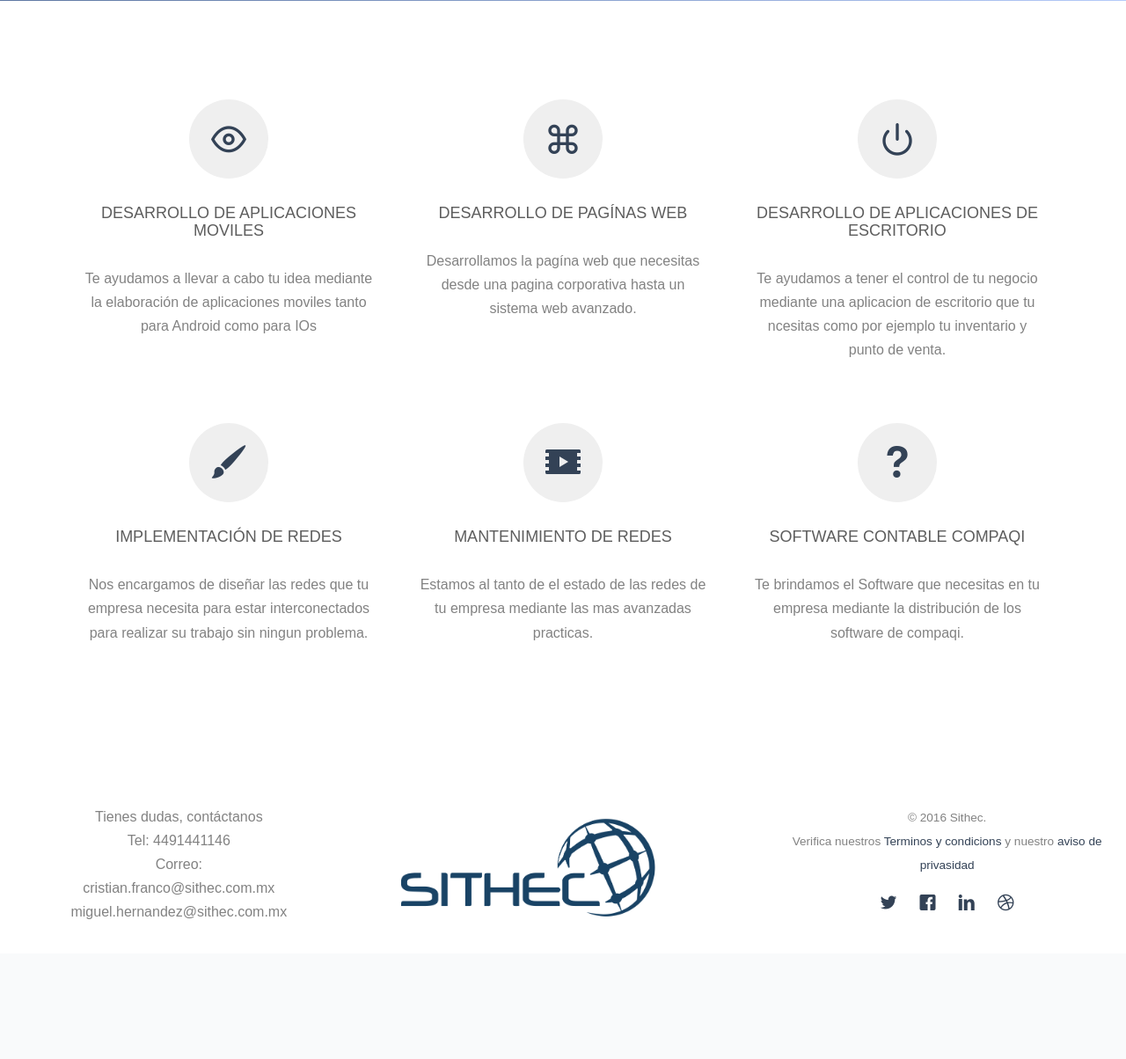
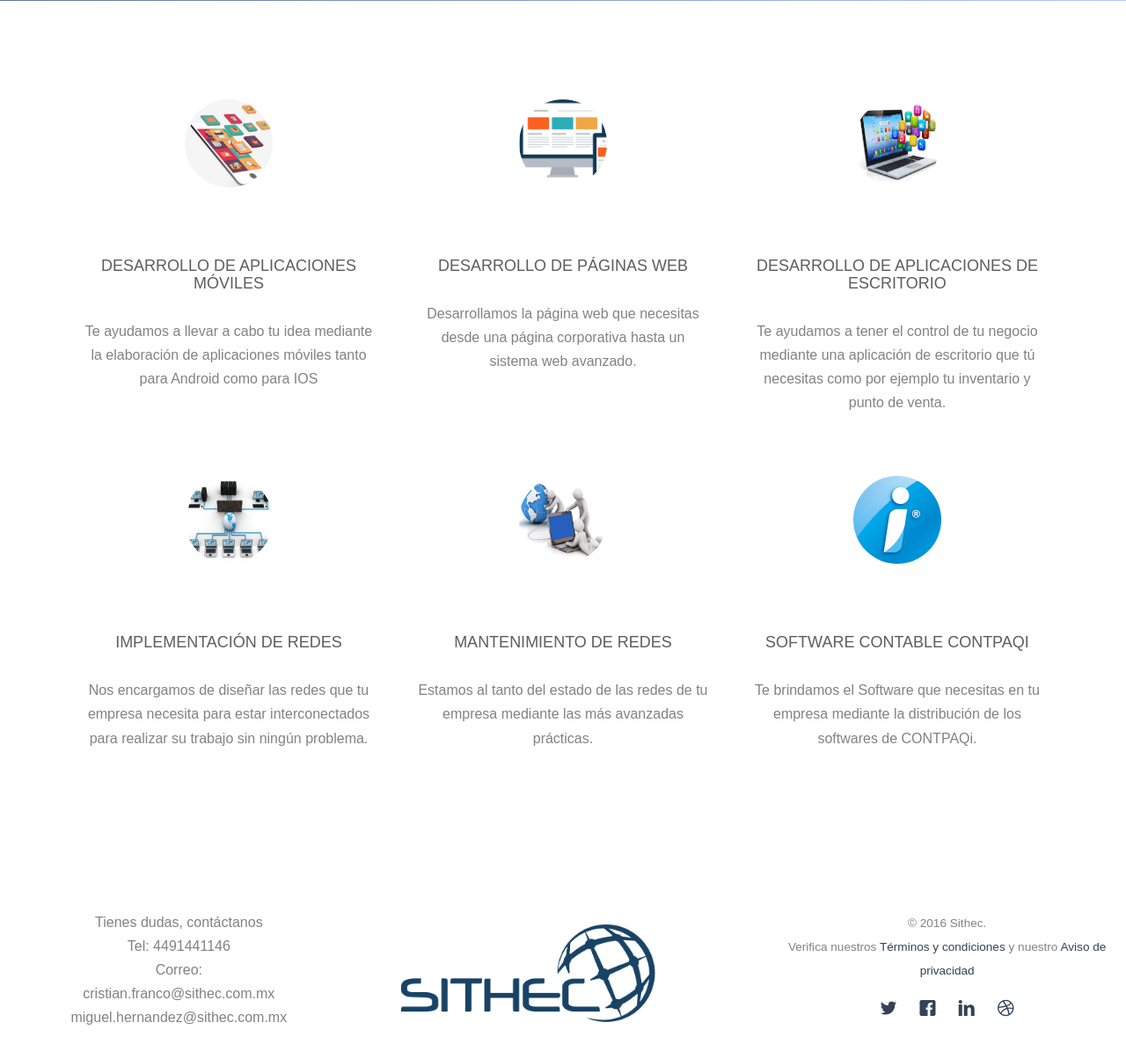
Before and after one commit to CristianFranco/sisava, a PHP site: page /services.php in a window 1280 px wide. Shown: the part 599-1803 px from the top of the page at 88% size. Before the commit the page ends 1644 px from the top, so only its background shows below. Run offline with PHP 8.4, Linux system fonts and the light colour scheme; some web fonts are replaced.

Commit message:
Parte corporativa terminada

```diff
--- a/css/style.css
+++ b/css/style.css
@@ -382,6 +382,7 @@ h1, h2, h3, h4, h5, h6, figure {
 }
 .fh5co-staff img {
   width: 100px;
+  height: 100px;
   margin-bottom: 20px;
   -webkit-border-radius: 50%;
   -moz-border-radius: 50%;
--- a/footer.php
+++ b/footer.php
@@ -123,7 +123,7 @@
                     <div class="col-md-4 text-center">
                         <p>
                             <small class="block">&copy; 2016 Sithec.</small> <br>
-                            <small class="block">Verifica nuestros <a href="#">Terminos y condicions</a> y nuestro <a href="#">aviso de privasidad</a></small>
+                            <small class="block">Verifica nuestros <a href="#">Términos y condiciones </a> y nuestro <a href="#">Aviso de privacidad</a></small>
                         </p>
                         <p>
                             <ul class="fh5co-social-icons">
--- a/services.php
+++ b/services.php
@@ -71,58 +71,76 @@
 		<div class="container">
 			<div class="col-md-4 col-sm-4">
 				<div class="feature-center">
-					<span class="icon">
-						<i class="icon-eye"></i>
+					<span class="icon" style="background-color:#ffffff">
+					<div class="fh5co-staff">
+						<img src="images/app.jpg" alt="Free HTML5 Templates by FreeHTML5.co">
+
+					</div>
 					</span>
 
-					<h3>Desarrollo de aplicaciones moviles</h3>
-					<p>Te ayudamos a llevar a cabo tu idea mediante la elaboración de aplicaciones moviles tanto para Android como para IOs</p>
+					<h3>Desarrollo de aplicaciones móviles</h3>
+					<p>Te ayudamos a llevar a cabo tu idea mediante la elaboración de aplicaciones móviles tanto para Android como para IOS</p>
 				</div>
 			</div>
 			<div class="col-md-4 col-sm-4">
 				<div class="feature-center">
-					<span class="icon">
-						<i class="icon-command"></i>
+					<span class="icon" style="background-color:#ffffff">
+					<div class="fh5co-staff">
+						<img src="images/web.png" alt="Free HTML5 Templates by FreeHTML5.co">
+
+					</div>
 					</span>
-					<h3>Desarrollo de pagínas web</h3>
-					<p>Desarrollamos la pagína web que necesitas desde una pagina corporativa hasta un sistema web avanzado.</p>
+					<h3>Desarrollo de páginas web</h3>
+					<p>Desarrollamos la página web que necesitas desde una página corporativa hasta un sistema web avanzado.</p>
 				</div>
 			</div>
 			<div class="col-md-4 col-sm-4">
 				<div class="feature-center">
-					<span class="icon">
-						<i class="icon-power"></i>
+					<span class="icon" style="background-color:#ffffff">
+					<div class="fh5co-staff">
+						<img src="images/escri.jpg" >
+
+					</div>
 					</span>
 					<h3>Desarrollo de aplicaciones de escritorio</h3>
-					<p>Te ayudamos a tener el control de tu negocio mediante una aplicacion de escritorio que tu ncesitas como por ejemplo tu inventario y punto de venta.</p>
+					<p>Te ayudamos a tener el control de tu negocio mediante una aplicación de escritorio que tú necesitas como por ejemplo tu inventario y punto de venta.</p>
 				</div>
 			</div>
 
 			<div class="col-md-4 col-sm-4">
 				<div class="feature-center">
-					<span class="icon">
-						<i class="icon-brush"></i>
+					<span class="icon" style="background-color:#ffffff">
+					<div class="fh5co-staff">
+						<img src="images/imple.jpg" alt="Free HTML5 Templates by FreeHTML5.co">
+
+					</div>
 					</span>
 					<h3>Implementación de Redes</h3>
-					<p>Nos encargamos de diseñar las redes que tu empresa necesita para estar interconectados para realizar su trabajo sin ningun problema.</p>
+					<p>Nos encargamos de diseñar las redes que tu empresa necesita para estar interconectados para realizar su trabajo sin ningún problema.</p>
 				</div>
 			</div>
 			<div class="col-md-4 col-sm-4">
 				<div class="feature-center">
-					<span class="icon">
-						<i class="icon-video2"></i>
+					<span class="icon" style="background-color:#ffffff">
+					<div class="fh5co-staff">
+						<img src="images/mante.png" alt="Free HTML5 Templates by FreeHTML5.co">
+
+					</div>
 					</span>
 					<h3>Mantenimiento de redes</h3>
-					<p>Estamos al tanto de el estado de las redes de tu empresa mediante las mas avanzadas practicas.</p>
+					<p>Estamos al tanto del estado de las redes de tu empresa mediante las más avanzadas prácticas.</p>
 				</div>
 			</div>
 			<div class="col-md-4 col-sm-4">
 				<div class="feature-center">
-					<span class="icon">
-						<i class="icon-help2"></i>
+					<span class="icon" style="background-color:#ffffff">
+					<div class="fh5co-staff">
+						<img src="images/contpa.png" alt="Free HTML5 Templates by FreeHTML5.co">
+
+					</div>
 					</span>
-					<h3>Software contable compaqi</h3>
-					<p>Te brindamos el Software que necesitas en tu empresa mediante la distribución de los software de compaqi.</p>
+					<h3>Software contable CONTPAQi</h3>
+					<p>Te brindamos el Software que necesitas en tu empresa mediante la distribución de los softwares de CONTPAQi.</p>
 
 				</div>
 			</div>
```
Also changed, not shown: about.php (+9 -9 lines), index.php (+27 -28 lines), images/app.jpg (added), images/contpa.png (added), images/escri.jpg (added), images/hori.jpg (added), images/imple.jpg (added), images/maia.jpg (added), images/manos.jpg (added), images/mante.gif (added), images/mante.png (added), images/web.png (added).
